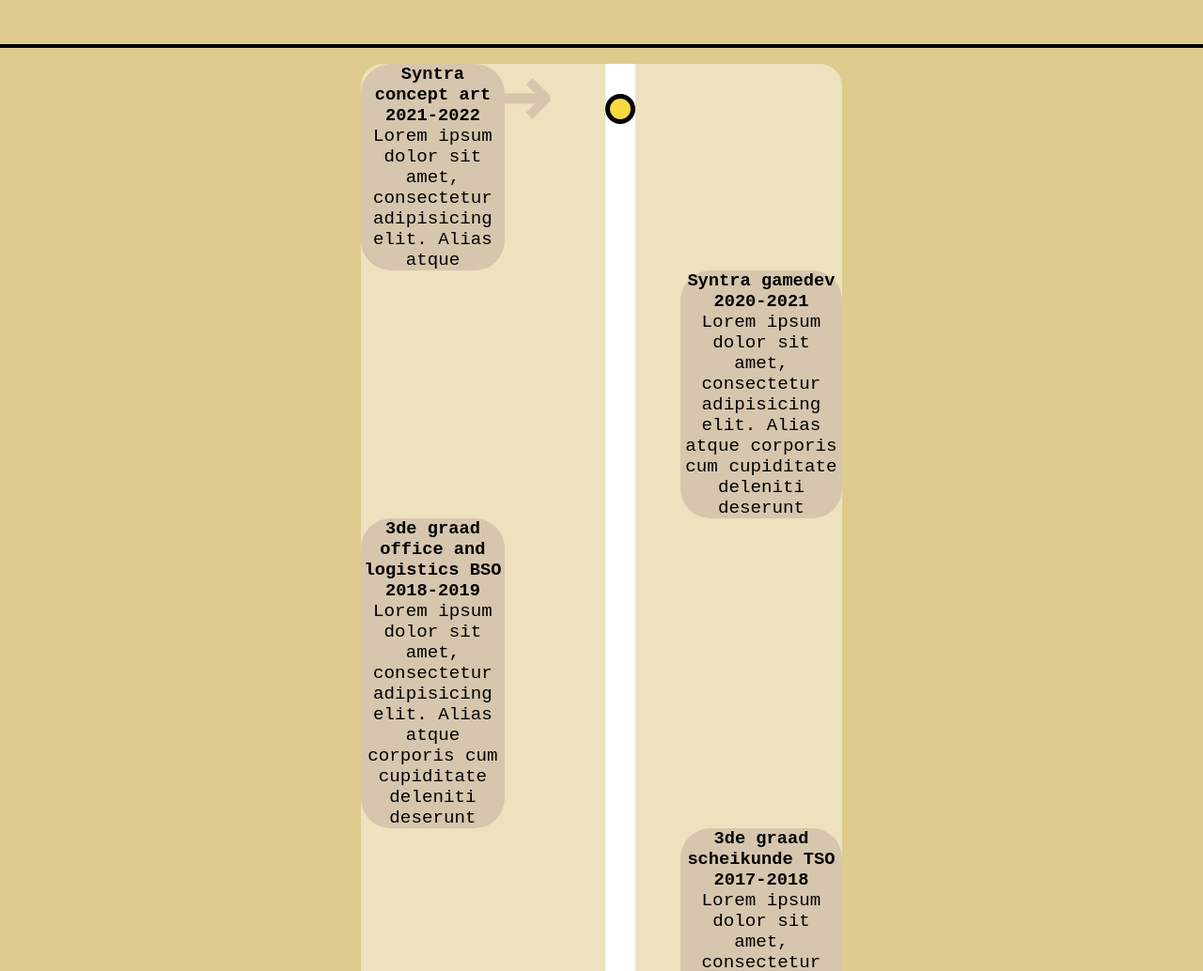
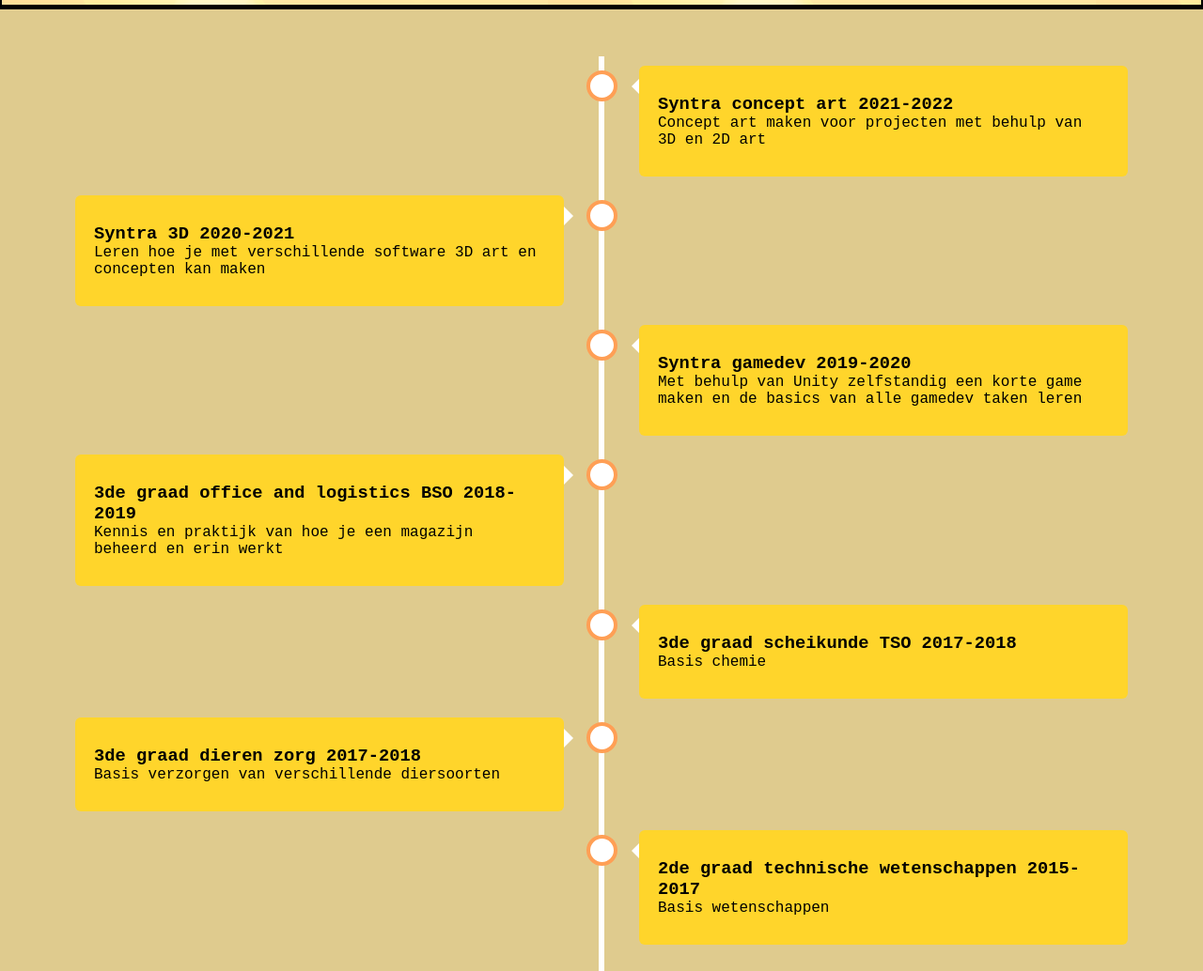
Before and after one commit to PXLSascha/portofolio, a website: page Website.html in a window 1280 px wide. Shown: the part 764-1798 px from the top of the page at 94% size. Drawn offline with Linux system fonts and the light colour scheme.

Commit message:
(WEB-10) uniformiteit

```diff
--- a/Website.css
+++ b/Website.css
@@ -4,15 +4,20 @@
     padding: 0;
     box-sizing: border-box;
     font-family: monospace, Geneva, Tahoma, sans-serif;
+}
 
-
+html
+{
+    scroll-behavior: smooth;
 }
 
 :root
 {
     --education-grid-color: rgb(214, 198, 173);
-    --secondary-color: #CCCCCC;
     --roundness: 0.5rem;
+
+    --main-color: #ffd52b;
+    --secondary_color: #fff289;
 }
 
 header
@@ -25,6 +30,9 @@
 body
 {
     background-color: #dfcb8e;
+    animation-name: slidein;
+    animation-duration: 2s;
+    margin: 0 auto;
 }
 
 main
@@ -36,7 +44,9 @@
 
 header
 {
-
+    width: 97%;
+    margin-left: auto;
+    margin-right: auto;
 }
 
 .whole__wide-background
@@ -44,6 +54,8 @@
     margin: 0;
     background-image: url("Assets/bubbles.png");
     background-repeat: repeat;
+    animation-name: fadein;
+    animation-duration: 2s;
 }
 
 .backdrop__blur-image
@@ -63,6 +75,7 @@
     display: grid;
     grid-template-rows: 38rem auto;
     grid-template-columns: auto auto;
+    border-top: 2px solid black;
 }
 
 .website__intro--image
@@ -79,6 +92,7 @@
     text-align: center;
     grid-column: 2 / 3;
     grid-row: 1 / 1;
+    border-left: 2px solid black;
 }
 
 .website__intro-image > img
@@ -93,17 +107,20 @@
     list-style: none;
     text-align: center;
     display: inline-block;
+
 }
 
 .website__intro-list > li
 {
-    padding: 1.3rem 0;
+    margin: 2.5rem 0;
+
 }
 
 .website__intro-list > li > h1
 {
     font-size: 3rem;
     font-weight: bolder;
+
 }
 
 .website__intro-image
@@ -121,6 +138,11 @@
     grid-row: 2 / 2;
     grid-column: 1 / 2 span;
     padding-top: 1rem;
+    padding-bottom: 1rem;
+    border: 2px solid black;
+    margin-bottom: 0;
+    border-bottom: 5px solid black;
+
 }
 
 .backdrop__blur-aboutme
@@ -138,136 +160,136 @@
     box-shadow: 0 0 0 5px yellow;
 }
 
-.education__section-grid
+.education__section-timeline
 {
-    display: grid;
-    grid-template-rows: auto auto auto auto auto auto;
-    grid-template-columns: auto auto auto auto auto;
-    width: 40%;
+    position: relative;
+    max-width: 1200px;
+    margin: 0 auto;
+}
+
+    /* De witte streep */
+.education__section-timeline::after
+{
+    content: '';
+    position: absolute;
+    width: 6px;
+    background-color: white;
+    top: 0;
+    bottom: 0;
+    left: 50%;
+    margin-left: -3px;
+}
+
+/* Container rond een content*/
+.education__timeline-container
+{
+    padding: 10px 40px;
+    position: relative;
+    background-color: inherit;
+    width: 50%;
+}
+
+/* De punten op de streep*/
+.education__timeline-container::after
+{
+    content: '';
+    position: absolute;
+    width: 25px;
+    height: 25px;
+    right: -17px;
+    background-color: white;
+    border: 4px solid #FF9F55;
+    top: 15px;
+    border-radius: 50%;
+    z-index: 1;
+}
+
+/* fixt de cirkels aan de rechterzijde */
+.education__timeline-right::after {
+    left: -16px;
+}
+
+/* plaats content naar links */
+.education__timeline-left
+{
+    left: 0;
+}
+
+/* plaats content naar rechts */
+.education__timeline-right
+{
+    left: 50%;
+}
+
+/* plaats de 'pijlen' die naar rechts wijzen */
+.education__timeline-left::before
+{
+    content: " ";
+    position: absolute;
+    top: 22px;
+    right: 30px;
+    border: solid white;
+    border-width: 10px 0 10px 10px;
+    border-color: transparent transparent transparent white;
+}
+
+/* plaats de 'pijlen' die naar links wijzen */
+.education__timeline-right::before
+{
+    content: " ";
+    position: absolute;
+    top: 22px;
+    left: 32px;
+    rotate: 180deg;
+    border: solid white;
+    border-width: 10px 0 10px 10px;
+    border-color: transparent transparent transparent white;
+}
+
+
+.education__timeline-content
+{
+    padding: 30px 20px;
+    background-color: var(--main-color);
+    position: relative;
+    border-radius: 6px;
+}
+
+.education__timeline-left
+{
+
+}
+
+.skills__section-design
+{
+    width: 50%;
+    text-align: center;
     margin-left: auto;
     margin-right: auto;
     margin-top: 1rem;
+    padding: 0.5rem 1rem 1.5rem 1rem;
     background-color: rgba(255, 255, 255, 0.42);
-    text-align: center;
     border-radius: 1.5rem;
 }
 
-.arrow-right1
+.skills__section-design > h2
 {
-    scale: 1.2;
-    font-size: 5rem;
-    margin-left: -4.3rem;
-    margin-right: 3.8rem;
-    grid-row: 1 / 2;
-    grid-column: 2 / span 1;
-    font-weight: bolder;
-    color: var(--education-grid-color);
+   padding-bottom: 1rem;
 }
 
-.education__griditem-designleft
+.skills__section-flex
 {
-    background-color: var(--education-grid-color);
-    border-radius: 2rem;
-    margin-right: 3rem;
+    display: flex;
+    justify-content: space-between;
 }
 
-.education__griditem-designright
+.skills__section-flex > li
 {
-    background-color: var(--education-grid-color);
-    border-radius: 2rem;
-    margin-left: 3rem;
-
-}
-
-.education__griditem-1
-{
-    grid-row: 1 / span 1;
-    grid-column: 1 / span 1;
-}
-
-.education__griditem-2
-{
-    grid-row: 3 / span 1;
-    grid-column: 1 / span 1;
-}
-
-.education__griditem-3
-{
-    grid-row: 5 / span 1;
-    grid-column: 1 / span 1;
-}
-
-
-.education__grid-middle
-{
-    height: auto;
-    background: white;
-    width: 2rem;
-    grid-column: 3 / span 1;
-    grid-row: 1 / 8;
-}
-
-.education__grid-middle
-{
-    height: auto;
-    background: white;
-    width: 2rem;
-    grid-column: 3 / span 1;
-    grid-row: 1 / 8;
-}
-
-.education__griditem-4
-{
-    grid-row: 2 / span 1;
-    grid-column: 5 / span 1;
-}
-
-.education__griditem-5
-{
-    grid-row: 4 / span 1;
-    grid-column: 5 / span 1;
-}
-
-.education__griditem-6
-{
-    grid-row: 6 / span 1;
-    grid-column: 5 / span 1;
-}
-
-.education__grid-right
-{
-    grid-column: 3 / span 1;
-}
-
-.education__grid-right > ul > li
-{
-    list-style: none;
-    margin: 10rem 4rem 11rem 4rem;
-    font-size: 2rem;
-    background-color: rgba(0, 0, 0, 0.12);
-    display: inline-block;
-    border-radius: 2rem;
-    text-align: center;
-}
-
-.dot
-{
-    border-radius: 2rem;
-    border: 5px solid black;
-    background-color: #f8d940;
-    margin-top: 2rem;
-}
-
-.Skills__Section-design
-{
-    width: 30%;
-    margin-left: auto;
-    margin-right: auto;
-    margin-top: 1rem;
-    background-color: rgba(255, 255, 255, 0.42);
-    text-align: center;
-    display: block;
-    border-radius: 1.5rem;
+    display: flex;
+    justify-content: space-between;
+    background-color: var(--main-color);
+    border-radius: 1rem;
+    padding: 0.5rem;
 }
 
 .Skills__Section-design> ul
@@ -286,7 +308,7 @@
     padding: 1.2rem 0 0 0;
 }
 
-.languages__Section-design
+.languages__section-design
 {
     width: 30%;
     margin-left: auto;
@@ -298,22 +320,37 @@
     border-radius: 1.5rem;
 }
 
+.languages__section-grid
+{
+    display: grid;
+    grid-template-rows: auto auto;
+    grid-template-columns: auto auto;
+}
+
+.languages__section-grid > h3:nth-child(1), .languages__section-grid > h3:nth-child(3), .languages__section-grid > h3:nth-child(5)
+{
+    background: var(--secondary_color);
+    border: solid black;
+    border-width: 0 6px 0 6px;
+    border-radius: 1rem;
+    border-collapse: collapse;
+    padding: 0 1rem;
+    margin: 1rem 2rem 1rem 2rem;
+}
+
+.languages__section-grid > p:nth-child(2), .languages__section-grid > p:nth-child(4), .languages__section-grid > p:nth-child(6)
+{
+    border: solid black;
+    border-width: 0 6px 0 6px;
+    padding: 0 1rem;
+    margin: 1rem 2rem 1rem 2rem;
+    background: var(--secondary_color);
+}
+
 .SkillsAndlanguages__container-flex
 {
     display: flex;
     justify-content: space-between;
-}
-
-p
-{
-    text-align: center;
-    font-size: 1.2rem;
-}
-
-a
-{
-    text-decoration: none;
-    color: inherit;
 }
 
 .HorizontalLine
@@ -367,12 +404,12 @@
 
 .Work__experience-list > li
 {
-    background-color: #fff289
+    background-color: var(--secondary_color);
 }
 
 .Work__experience-list > li:nth-child(1)
 {
-    background-color: #f8d940;
+    background-color: var(--main-color);
 }
 
 .Work__experience-list > li:nth-child(1) > h1
@@ -407,18 +444,6 @@
     margin: 50px 0px;
 }
 
-article > h2
-{
-    text-align: center;
-}
-
-p
-{
-
-    text-align: center;
-    display: block;
-}
-
 .SocialMediaIconList > ul > li:hover
 {
     filter: brightness(50%);
@@ -435,21 +460,61 @@
     display: flex;
     flex-direction: row;
     justify-content: space-between;
+    align-items: center;
+    height: 1.55rem;
+
+    width: 97%;
+    margin-left: auto;
+    margin-right: auto;
+}
+
+.Footer__items-flex > p
+{
+    font-size: 1.1rem;
+    font-weight: bold;
 }
 
 .Footer__items-flex > p > a:hover
 {
     background-color: rgba(0, 0, 0, 0.2);
+
 }
 
 footer
 {
-    background-color: #f8d940;
-    padding: 0.2rem 0;
+    background-color: var(--main-color);
+
 }
 
-@keyframes FadeIn
+.center__text
+{
+    text-align: center;
+}
+
+ul, ol, li
+{
+    list-style: none;
+}
+
+a
+{
+    text-decoration: none;
+    color: black;
+}
+
+h2
+{
+    text-align: center;
+}
+
+@keyframes fadein
 {
     from {opacity: 0}
     to {opacity: 100}
 }
+
+@keyframes slidein
+{
+    from {margin-left: 5rem}
+    to {margin-left: 0}
+}
--- a/Website.html
+++ b/Website.html
@@ -58,66 +58,74 @@
   </article>
 
   <article>
-    <div class="HorizontalLine"></div>
 
-    <section class="education__section-grid">
+    <section class="education__section-timeline">
 
 
-      <div class="education__griditem-1 education__griditem-designleft">
+      <div class="education__timeline-container education__timeline-right">
+        <div class="education__timeline-content">
           <h1>Syntra concept art 2021-2022</h1>
-          <p>Lorem ipsum dolor sit amet, consectetur adipisicing elit. Alias atque</p>
-      </div>
-      <div class="arrow-right1">&#8611</div>
-
-      <div class="education__griditem-2 education__griditem-designleft">
-        <h1>3de graad office and logistics BSO 2018-2019</h1>
-        <p>Lorem ipsum dolor sit amet, consectetur adipisicing elit. Alias atque corporis cum cupiditate deleniti deserunt</p>
-      </div>
-      <div class="education__griditem-3 education__griditem-designleft">
-        <h1> 3de graad dieren zorg 2017-2018</h1>
-        <p>Lorem ipsum dolor sit amet, consectetur adipisicing elit. Alias atque corporis cum cupiditate deleniti deserunt</p>
+          <p>Concept art maken voor projecten met behulp van 3D en 2D art</p>
+        </div>
       </div>
 
+      <div class="education__timeline-container education__timeline-left">
+        <div class="education__timeline-content">
+          <h1>Syntra 3D 2020-2021</h1>
+          <p>Leren hoe je met verschillende software 3D art en concepten kan maken</p>
+        </div>
+      </div>
+
+      <div class="education__timeline-container education__timeline-right">
+        <div class="education__timeline-content">
+          <h1>Syntra gamedev 2019-2020</h1>
+          <p>Met behulp van Unity zelfstandig een korte game maken en de basics van alle gamedev taken leren</p>
+        </div>
+      </div>
+
+
+      <div class="education__timeline-container education__timeline-left">
+        <div class="education__timeline-content">
+        <h1>3de graad office and logistics BSO 2018-2019</h1>
+        <p>Kennis en praktijk van hoe je een magazijn beheerd en erin werkt</p>
+      </div>
+      </div>
+
+      <div class="education__timeline-container education__timeline-right">
+        <div class="education__timeline-content">
+          <h1>3de graad scheikunde TSO 2017-2018</h1>
+          <p>Basis chemie</p>
+        </div>
+      </div>
+
+
+        <div class="education__timeline-container education__timeline-left">
+          <div class="education__timeline-content">
+            <h1> 3de graad dieren zorg 2017-2018</h1>
+            <p>Basis verzorgen van verschillende diersoorten</p>
+          </div>
+        </div>
+
+      <div class="education__timeline-container education__timeline-right">
+        <div class="education__timeline-content">
+          <h1>2de graad technische wetenschappen 2015-2017</h1>
+          <p>Basis wetenschappen</p>
+        </div>
+      </div>
 
 
       <div class=education__grid-middle>
         <p class="dot">&nbsp</p>
       </div>
+      </div>
 
-
-      <div class="education__griditem-4 education__griditem-designright">
-        <h1>Syntra gamedev 2020-2021</h1>
-        <p>Lorem ipsum dolor sit amet, consectetur adipisicing elit. Alias atque corporis cum cupiditate deleniti deserunt</p>
-      </div>
-      <div class="education__griditem-5 education__griditem-designright">
-        <h1>3de graad scheikunde TSO 2017-2018</h1>
-        <p>Lorem ipsum dolor sit amet, consectetur adipisicing elit. Alias atque corporis cum cupiditate deleniti deserunt</p>
-      </div>
-      <div class="education__griditem-6 education__griditem-designright">
-        <h1>2de graad technische wetenschappen 2015-2017</h1>
-        <p>Lorem ipsum dolor sit amet, consectetur adipisicing elit. Alias atque corporis cum cupiditate deleniti deserunt</p>
-      </div>
 
     </section>
 
     <div class="HorizontalLine"></div>
-
-    <section class="education__section-grid">
-      <h2>Diplomas</h2>
-      <ul>
-        <li>Syntra concept art 2021-2022</li>
-        <li>Syntra gamedev 2020-2021</li>
-        <li>3de graad office and logistics BSO 2018-2019</li>
-        <li>3de graad scheikunde TSO 2017-2018</li>
-        <li>3de graad dieren zorg 2017-2018</li>
-        <li>2de graad technische wetenschappen 2015-2017</li>
-      </ul>
-    </section>
-
-    <div class="HorizontalLine"></div>
-      <div class="Skills__Section-design">
+      <div class="skills__section-design">
         <h2>Skills</h2>
-        <ul>
+        <ul class="skills__section-flex">
           <li>
             <ul class="Skills__List-design">
               <li><h3>Programmeer talen</h3></li>
@@ -154,13 +162,14 @@
 
     <div class="HorizontalLine"></div>
 
-      <div class="languages__Section-design">
+      <div class="languages__section-design">
         <h2>Talen</h2>
-        <p>Engels: Zeer goed</p>
-        <p>Nederlands: moedertaal</p>
-        <p>Frans: beperkt</p>
+        <div class="languages__section-grid">
+          <h3>Engels:</h3> <p>Zeer goed</p>
+          <h3>Nederlands:</h3> <p>moedertaal</p>
+          <h3>Frans:</h3><p>beperkt</p>
+        </div>
       </div>
-    </section>
 
     <div class="HorizontalLine"></div>
 
@@ -209,16 +218,6 @@
       </ul>
     </div>
 
-
-
-    Tom&Co stage
-    chameleon stage
-    Ziekenhuis salvador magazijnwerk stage
-    Limelco vakantie werk lopende band
-    Carrefour job student
-
-
-
   </article>
 
 </main>
@@ -227,7 +226,7 @@
 
   <div class="Footer__items-flex">
     <p>Sascha Houbrigts</p>
-    <h2>Opdracht curriculum vitae</h2>
+    <p>Opdracht curriculum vitae</p>
     <p><a href="#">Terug naar boven</a></p>
   </div>
 
```
Also changed, not shown: Assets/5jkgy83gg2qd1.gif (deleted).
